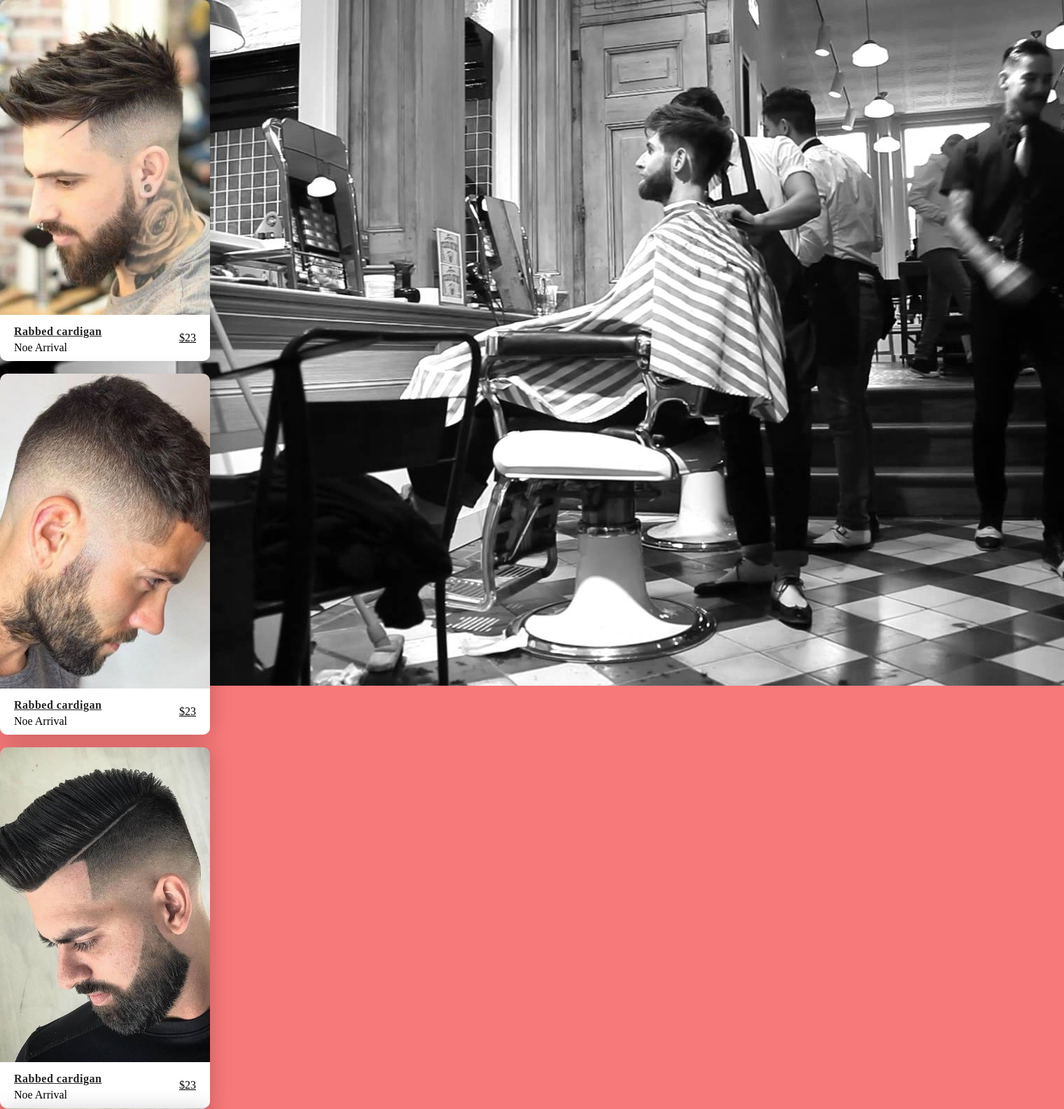
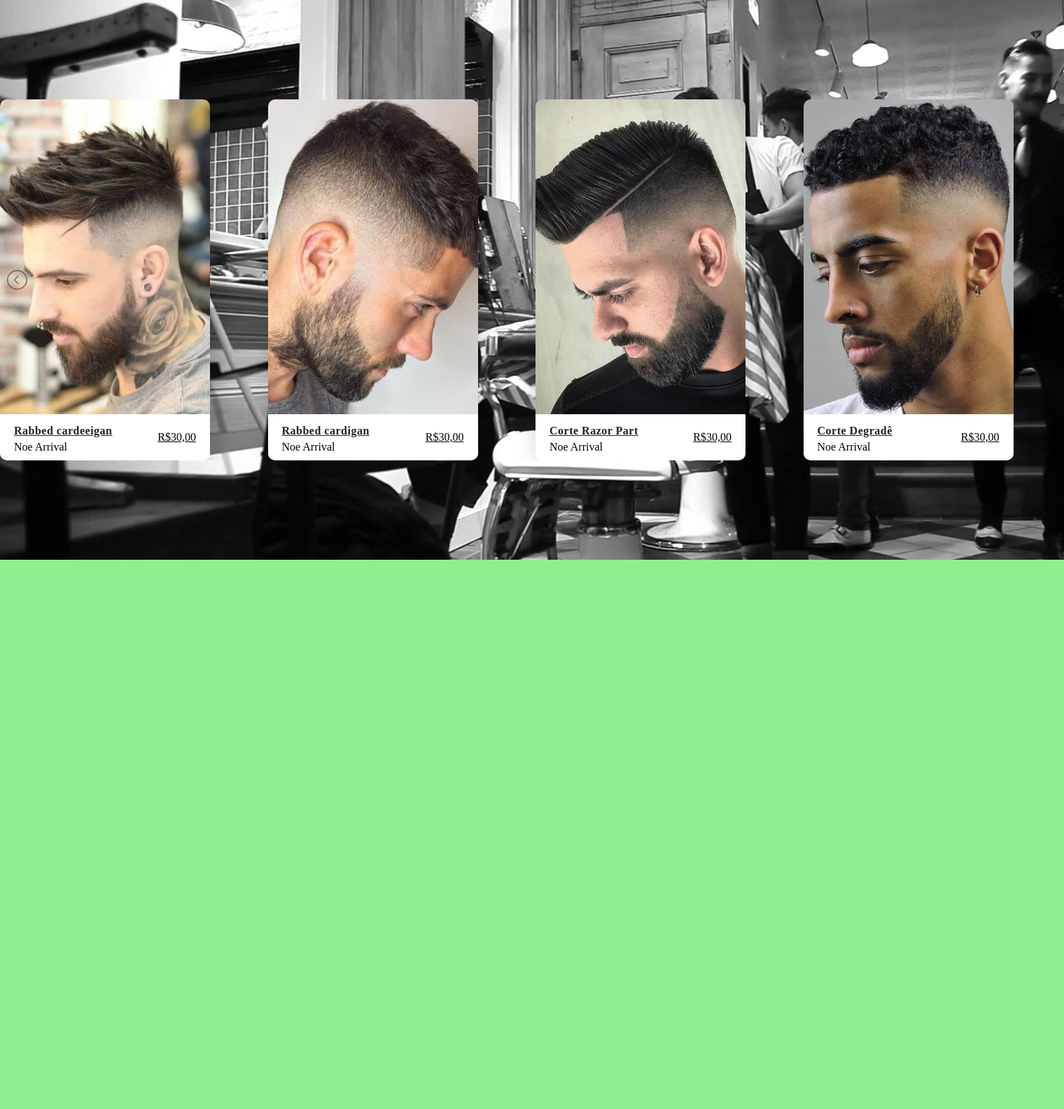
Before and after one commit to caiobarbosa881/nosso-barbeiro, a PHP site: page / in a window 1520 px wide. Shown: the part 100-1685 px from the top of the page at 70% size. Run offline with PHP 8.4, Linux system fonts and the light colour scheme.

Commit message:
slider working now

```diff
--- a/css/style.css
+++ b/css/style.css
@@ -337,6 +337,7 @@ footer .copyright{
     letter-spacing: 1px;
     border-radius: 20px;
     box-shadow: 2px 2px 30px rba(0,0,0,0 0.2);
+    color: #252525;
 }
 .buy-btn:hover{
         color:#FFFFFF;
@@ -359,3 +360,13 @@ footer .copyright{
         opacity: 1;
     }
 }
+.haircut-slider{
+    background-color: blue;
+}
+.slider{
+    width: 100%;
+    height: 100vh;
+    display: flex;
+    justify-content: center;
+    align-items: center;
+}
--- a/index.html
+++ b/index.html
@@ -1,23 +1,23 @@
 <!DOCTYPE html>
 <html lang="pt-br">
+
 <head>
     <meta charset="UTF-8">
     <title>Nosso Barbeiro</title>
+    <meta http-equiv="X-UA-Compatible" content="IE-edge">
     <meta name="viewport" content="width=device-width, initial-scale=1">
     <link rel="stylesheet" type="text/css" href="css/style.css">
-    <link rel="stylesheet" type="text/css" href="css/lightslider.css">
+    <link type="text/css" rel="stylesheet" href="css/lightslider.css" />
+    <script type="text/javascript" src="script/Jquery.js"></script>
+    <script type="text/javascript" src="script/lightslider.js"></script>
+    <script type="text/javascript" src="script/script.js"></script>
+</head>
 
-    <script type="text/javascript" src="script/Jquery.js"></script>
-
-    <script type="text/javacript" src="script/lightslider.js"></script>
-
-</head>
 <body>
     <header>
         <div class="header">
             <div class="inner_header">
-                <div class="logo_container">
-                </div>
+                <div class="logo_container"></div>
                 <div class="mobile-menu">
                     <div class="line1"></div>
                     <div class="line2"></div>
@@ -25,13 +25,27 @@
                 </div>
                 <label>
                     <ul class="navigation">
-                    <a href="#"><li>INÍCIO</li></a>
-                    <a href="#"><li>SOBRE</li></a>
-                    <a href="#"><li>SERVIÇOS</li></a>
-                    <a href="#"><li>ENTRAR</li></a>
-                    <a href="#"><li>CADASTRAR</li></a>
-                    <a href="#"><li>CONTATO</li></a>
-                    <a class="agendar_a" href="#"><li>AGENDAR</li></a>
+                        <a href="#">
+                            <li>INÍCIO</li>
+                        </a>
+                        <a href="#">
+                            <li>SOBRE</li>
+                        </a>
+                        <a href="#">
+                            <li>SERVIÇOS</li>
+                        </a>
+                        <a href="#">
+                            <li>ENTRAR</li>
+                        </a>
+                        <a href="#">
+                            <li>CADASTRAR</li>
+                        </a>
+                        <a href="#">
+                            <li>CONTATO</li>
+                        </a>
+                        <a class="agendar_a" href="#">
+                            <li>AGENDAR</li>
+                        </a>
                     </ul>
                 </label>
             </div>
@@ -39,7 +53,7 @@
     </header>
     <script src="script/mobile-navbar.js"></script>
 
-
+    <section class="slider">
         <ul id="autoWidth" class="cs-hidden">
             <li class="item-a">
 
@@ -54,16 +68,15 @@
                     <div class="detail-box">
 
                         <div class="type">
-                    <a href="#">Rabbed cardigan</a>
+                            <a href="#">Rabbed cardeeigan</a>
                             <span>Noe Arrival</span>
                         </div>
-                    <a href="#" class="price">$23</a>
-
+                        <a href="#" class="price">R$30,00</a>
                     </div>
                 </div>
 
             </li>
-            <li class="item-b"></li>
+            <li class="item-b">
 
                 <div class="box_inicio">
                     <div class="slider-img">
@@ -79,56 +92,12 @@
                             <a href="#">Rabbed cardigan</a>
                             <span>Noe Arrival</span>
                         </div>
-                <a href="#" class="price">$23</a>
-
-               </div>
-               </div>
-
-            <li class="item-c"></li>
-
-            <div class="box_inicio">
-                <div class="slider-img">
-                <img src="img/corte3.jpg" alt="3">
-                <div class="overlay">
-                <a href="#" class="buy-btn">Agendar agora</a>
-                </div>
-                </div>
-
-                <div class="detail-box">
-
-                <div class="type">
-                <a href="#">Rabbed cardigan</a>
-                <span>Noe Arrival</span>
-                </div>
-                <a href="#" class="price">$23</a>
-
-               </div>
-               </div>
-
-               <li class="item-d">
-
-                <div class="box_inicio">
-                    <div class="slider-img">
-                    <img src="img/corte3.jpg" alt="3">
-                    <div class="overlay">
-                    <a href="#" class="buy-btn">Agendar agora</a>
-                    </div>
-                    </div>
-
-                    <div class="detail-box">
-
-                    <div class="type">
-                    <a href="#">Rabbed cardigan</a>
-                    <span>Noe Arrival</span>
-                    </div>
-                    <a href="#" class="price">$23</a>
+                        <a href="#" class="price">R$30,00</a>
 
                     </div>
                 </div>
 
             </li>
-
-
             <li class="item-c">
 
                 <div class="box_inicio">
@@ -142,10 +111,55 @@
                     <div class="detail-box">
 
                         <div class="type">
+                            <a href="#">Corte Razor Part</a>
+                            <span>Noe Arrival</span>
+                        </div>
+                        <a href="#" class="price">R$30,00</a>
+
+                    </div>
+                </div>
+
+            </li>
+            <li class="item-d">
+
+                <div class="box_inicio">
+                    <div class="slider-img">
+                        <img src="img/corte4.jpg" alt="4">
+                        <div class="overlay">
+                            <a href="#" class="buy-btn">Agendar agora</a>
+                        </div>
+                    </div>
+
+                    <div class="detail-box">
+
+                        <div class="type">
+                            <a href="#">Corte Degradê</a>
+                            <span>Noe Arrival</span>
+                        </div>
+                        <a href="#" class="price">R$30,00</a>
+
+                    </div>
+                </div>
+
+            </li>
+
+            <li class="item-e">
+
+                <div class="box_inicio">
+                    <div class="slider-img">
+                        <img src="img/corte1.jpg" alt="5">
+                        <div class="overlay">
+                            <a href="#" class="buy-btn">Agendar agora</a>
+                        </div>
+                    </div>
+
+                    <div class="detail-box">
+
+                        <div class="type">
                             <a href="#">Rabbed cardigan</a>
                             <span>Noe Arrival</span>
                         </div>
-                        <a href="#" class="price">$23</a>
+                        <a href="#" class="price">R$30,00</a>
 
                     </div>
                 </div>
@@ -153,8 +167,11 @@
             </li>
 
         </ul>
+    </section>
 
-    <div class="sobre_container"></div>
+    <div class="sobre_container">
+    </div>
+    </div>
     <div class="servicos_container">
         <div class="box_servicos">
             <h2>1</h2>
@@ -205,5 +222,8 @@
         </p>
     </footer>
 
+
+
 </body>
+
 </html>
--- a/script/script.js
+++ b/script/script.js
@@ -1,9 +1,26 @@
-$(document).ready(function() {
+$(function() {
     $('#autoWidth').lightSlider({
-        autoWidth:true,
-        loop:true,
-        onSliderLoad: function() {
-            $('#autoWidth').removeClass('cS-hidden');
-        }
-    });
+      item:4,
+      slideMove:2,
+      easing: 'cubic-bezier(0.25, 0, 0.25, 1)',
+      speed:600,
+      responsive : [
+          {
+              breakpoint:800,
+              settings: {
+                  item:3,
+                  slideMove:1,
+                  slideMargin:6,
+                }
+          },
+          {
+              breakpoint:480,
+              settings: {
+                  item:2,
+                  slideMove:1
+                }
+          }
+      ]
+});
+
   });
```
Also changed, not shown: css/lightslider.css (line endings or trailing spaces), img/corte4.jpg (added), script/Jquery.js. Lines whose indentation alone changed are shown as unchanged.
